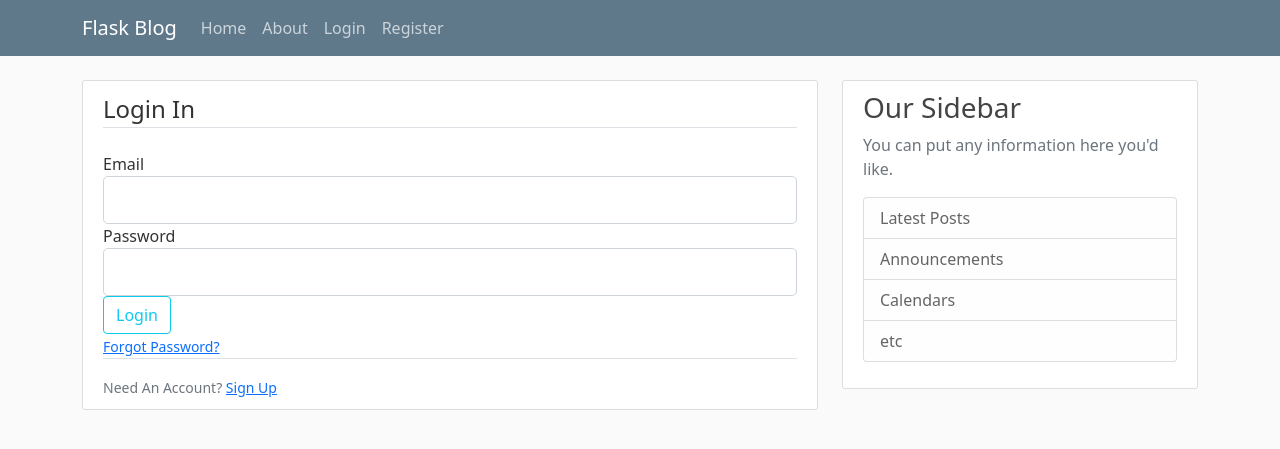
After one commit to Mostafa-ashraf19/Blogs, a Flask app: page /login in a window 1280 px wide. The commit adds this page. Shown: the top 449 px of the page. Run offline with Flask 2, Linux system fonts and the light colour scheme.

Commit message:
Handle Login and Registration.
Added login and registration pages, Improve styling, some bugs fixed.

```diff
--- a/flaskblog.py
+++ b/flaskblog.py
@@ -1,7 +1,12 @@
-from flask import Flask, render_template, url_for
+from flask import Flask, render_template, url_for, flash
+from flask.helpers import flash
+from werkzeug.utils import redirect
+
+from forms import LoginForm, RegestrationForm
 
 app = Flask(__name__)
 
+app.config['SECRET_KEY'] = '8bee0a560054550f03c9d0eeed455e78'
 
 posts = [
     {
@@ -21,14 +26,38 @@ posts = [
 
 @app.route("/")
 @app.route("/home")
-def hello_world():
+def home():
     return render_template('home.html', posts=posts)
 
 
 @app.route("/about")
 def about():
-    return render_template('about.html',title='About')
+    return render_template('about.html', title='About')
 
 
-# if __name__ = '__main__':
-#     app.run(degbug=True)
+@app.route("/register", methods=['GET', 'POST'])
+def register():
+    form = RegestrationForm()
+
+    # This is a shortcut for form.is_submitted() and form.validate().
+    if form.validate_on_submit():
+        flash(f'Account created Done, User{form.username.data}', 'success')
+        return redirect(url_for('home'))
+    return render_template('register.html', title='Register', form=form)
+
+
+@app.route("/login", methods=['GET', 'POST'])
+def login():
+    form = LoginForm()
+
+    if form.validate_on_submit():
+        if form.email.data == 'admin@flask.com' and form.password.data == '123456789':
+            flash('You have been logged in!', 'success')
+            return redirect(url_for('home'))
+        else:
+            flash('Login unsuccessful. Check your username and Password.', 'danger')
+    return render_template('login.html', title='Login', form=form)
+
+
+if __name__ == '__main__':
+    app.run(debug=True)
--- /dev/null
+++ b/forms.py
@@ -0,0 +1,29 @@
+from flask_wtf import FlaskForm
+
+from wtforms import StringField, PasswordField, SubmitField, BooleanField
+from wtforms.validators import Length, DataRequired, Email, EqualTo
+
+
+class RegestrationForm(FlaskForm):
+    username = StringField('Username', validators=[
+                           DataRequired(), Length(2, 20)])
+
+    email = StringField('Email', validators=[DataRequired(), Email()])
+
+    password = PasswordField('Password', validators=[DataRequired()])
+
+    confirm_password = PasswordField('Confirm Password', validators=[
+                                     DataRequired(), EqualTo('password')])
+
+    submit = SubmitField('Sign Up')
+
+
+class LoginForm(FlaskForm):
+
+    email = StringField('Email', validators=[DataRequired(), Email()])
+
+    password = PasswordField('Password', validators=[DataRequired()])
+
+    remember = BooleanField('Remember Me')
+
+    submit = SubmitField('Login')
--- a/templates/layout.html
+++ b/templates/layout.html
@@ -5,7 +5,7 @@
     <link rel="stylesheet" href="https://cdn.jsdelivr.net/npm/bootstrap@5.1.3/dist/css/bootstrap.min.css"
         integrity="sha384-1BmE4kWBq78iYhFldvKuhfTAU6auU8tT94WrHftjDbrCEXSU1oBoqyl2QvZ6jIW3" crossorigin="anonymous">
 
-        <link rel="stylesheet" type="text/css" href="{{ url_for('static', filename='main.css') }}" >
+    <link rel="stylesheet" type="text/css" href="{{ url_for('static', filename='main.css') }}">
 
     {% if title %}<title>Flask Blog - {{ title }}</title>
     {% else %}<title>Flask Blog</title>
@@ -23,13 +23,13 @@
                 </button>
                 <div class="collapse navbar-collapse" id="navbarToggle">
                     <div class="navbar-nav mr-auto">
-                        <a class="nav-item nav-link" href="/">Home</a>
-                        <a class="nav-item nav-link" href="/about">About</a>
+                        <a class="nav-item nav-link" href="{{ url_for('home')}}">Home</a>
+                        <a class="nav-item nav-link" href="{{ url_for('about')}}">About</a>
                     </div>
                     <!-- Navbar Right Side -->
                     <div class="navbar-nav">
-                        <a class="nav-item nav-link" href="/login">Login</a>
-                        <a class="nav-item nav-link" href="/register">Register</a>
+                        <a class="nav-item nav-link" href="{{ url_for('login')}}">Login</a>
+                        <a class="nav-item nav-link" href="{{ url_for('register')}}">Register</a>
                     </div>
                 </div>
             </div>
@@ -39,10 +39,26 @@
 
     <main role="main" class="container">
         <div class="row">
+
+
             <div class="col-md-8">
+                <!-- One Time Alert. -->
+                {% with messages = get_flashed_messages(with_categories=true) %}
+                {% if messages %}
+                {% for category, message in messages %}
+                <!-- Category is Danger or success -->
+                <div class="alert alert-{{ category }}">
+                    {{ message }}
+                </div>
+                {% endfor %}
+                {% endif %}
+                {% endwith %}
+
                 <!-- Template Jinja, Template inhertance. -->
                 {% block content %}{% endblock %}
+
             </div>
+
             <div class="col-md-4">
                 <div class="content-section">
                     <h3>Our Sidebar</h3>
@@ -56,6 +72,7 @@
                     </p>
                 </div>
             </div>
+
         </div>
     </main>
 
--- /dev/null
+++ b/templates/login.html
@@ -0,0 +1,53 @@
+{% extends 'layout.html' %}
+{% block content %}
+<div class="content-section">
+    <form method="POST" action="">
+        {{ form.hidden_tag() }}
+        <fieldset class="form-group">
+            <legend class="border-bottom mb-4">Login In</legend>
+
+            <div class="form-group">
+                {{ form.email.label(class="form-control-label") }}
+                {% if form.email.errors %}
+                {{ form.email(class="form-control form-control-lg is-invalid") }}
+                <div class="invalid-feedback">
+                    {% for error in form.email.errors %}
+                    <span>{{ error }}</span>
+                    {% endfor %}
+                </div>
+
+                {% else %}
+                {{ form.email(class="form-control form-control-lg") }}
+                {% endif %}
+            </div>
+            <div class="form-group">
+                {{ form.password.label(class="form-control-label") }}
+                {% if form.password.errors %}
+                {{ form.password(class="form-control form-control-lg is-invalid") }}
+                <div class="invalid-feedback">
+                    {% for error in form.password.errors %}
+                    <span>{{ error }}</span>
+                    {% endfor %}
+                </div>
+
+                {% else %}
+                {{ form.password(class="form-control form-control-lg") }}
+                {% endif %}
+            </div>
+
+        </fieldset>
+        <div class="form-group">
+            {{ form.submit(class="btn btn-outline-info") }}
+        </div>
+    </form>
+<small class="text-muted ml-2">
+<a href="#">Forgot Password?</a>
+</small>
+    <div class="border-top pt-3">
+        <small class="text-muted">
+            Need An Account? <a class="ml-2" href="{{ url_for('register') }}">Sign Up</a>
+        </small>
+
+    </div>
+</div>
+{% endblock content %}
```
Also changed, not shown: templates/register.html (added, +77 -0 lines), static/main.css (indentation only), templates/home.html (indentation only).
